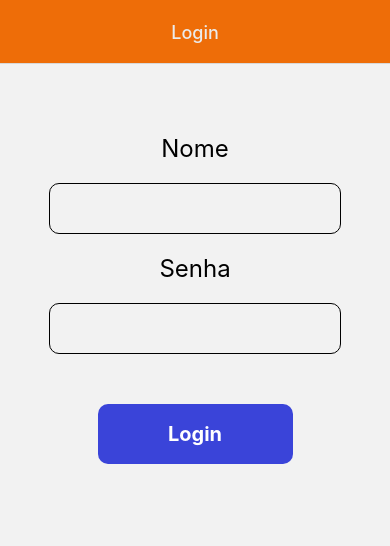
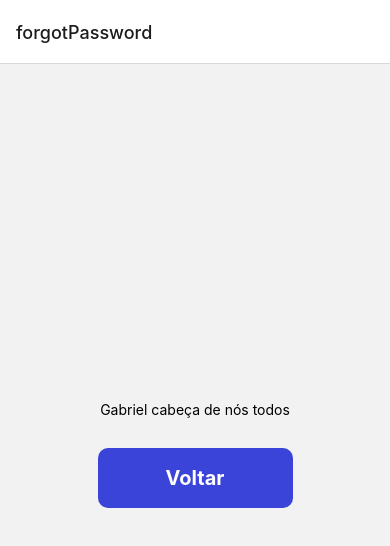
Before and after one commit to MarceloDCarmo/MyGrandson_App, a React Native app: screen / in a window 390 px wide. Shown: the top 546 px of the page. Built offline with nearby package versions, Linux system fonts and the light colour scheme.

Commit message:
ForgotPassword test

```diff
--- a/src/@types/navigation.d.ts
+++ b/src/@types/navigation.d.ts
@@ -1,7 +1,8 @@
 export declare global {
     namespace ReactNavigation {
         interface RootParamList {
-            login: undefined
+            login: undefined,
+            forgotPassword: undefined
         }
     }
 }
--- a/src/routes/app.routes.tsx
+++ b/src/routes/app.routes.tsx
@@ -1,4 +1,5 @@
 import { createNativeStackNavigator } from '@react-navigation/native-stack'
+import { ForgotPassword } from '../screens/ForgotPassword'
 import { Login } from '../screens/Login'
 
 const { Screen, Navigator } = createNativeStackNavigator()
@@ -6,6 +7,11 @@ const { Screen, Navigator } = createNativeStackNavigator()
 export function AppRoutes() {
     return (
         <Navigator>
+
+            <Screen
+                name='forgotPassword'
+                component={ForgotPassword}
+            />
             <Screen
                 name='login'
                 component={Login}
--- /dev/null
+++ b/src/screens/ForgotPassword/index.tsx
@@ -0,0 +1,29 @@
+import { useNavigation } from '@react-navigation/native'
+import { Text, TouchableOpacity, View } from 'react-native'
+import { styles } from './styles'
+
+export function ForgotPassword() {
+
+    const navigation = useNavigation()
+
+    function navigateToLogin() {
+        navigation.navigate('login')
+    }
+
+    return(
+        <View style={styles.container}>
+            <Text>
+                Gabriel cabeça de nós todos
+            </Text>
+
+            <TouchableOpacity
+                style={styles.button}
+                onPress={navigateToLogin}
+            >
+                <Text style={styles.buttonText}>
+                    Voltar
+                </Text>
+            </TouchableOpacity>
+        </View>
+    )
+}
--- /dev/null
+++ b/src/screens/ForgotPassword/styles.ts
@@ -0,0 +1,24 @@
+import { StyleSheet } from 'react-native'
+
+export const styles = StyleSheet.create({
+    container: {
+        flex: 1,
+        alignItems: 'center',
+        justifyContent: 'center'
+    },
+    button: {
+        backgroundColor: '#3a44d9',
+        padding: 10,
+        borderRadius: 10,
+        width: '50%',
+        height: 60,
+        alignItems: 'center',
+        justifyContent: 'center',
+        marginTop: 30
+    },
+    buttonText: {
+        fontSize: 20,
+        color: '#FFF',
+        fontWeight: 'bold'
+    }
+})
--- a/src/screens/Login/index.tsx
+++ b/src/screens/Login/index.tsx
@@ -1,4 +1,5 @@
 import AsyncStorage from '@react-native-async-storage/async-storage'
+import { useNavigation } from '@react-navigation/native'
 import { useState } from 'react'
 import { Alert, Text, TextInput, TouchableOpacity, View } from 'react-native'
 import {api, ApiResponse } from '../../api/api'
@@ -8,6 +9,8 @@ export function Login() {
 
     const [username, setUsername] = useState('')
     const [password, setPassword] = useState('')
+
+    const navigation = useNavigation()
 
     async function apiLogin(username: string, password: string) {
         try {
@@ -20,6 +23,8 @@ export function Login() {
             await AsyncStorage.setItem('tokenExpireTime', data.expires_in)
 
             Alert.alert("Token de acesso", "Seu token:\n" + await AsyncStorage.getItem('accessToken'))
+
+            navigation.navigate('forgotPassword')
         } catch (error) {
             Alert.alert("Ops! Ocorreu um erro")
             console.log(error)
```
